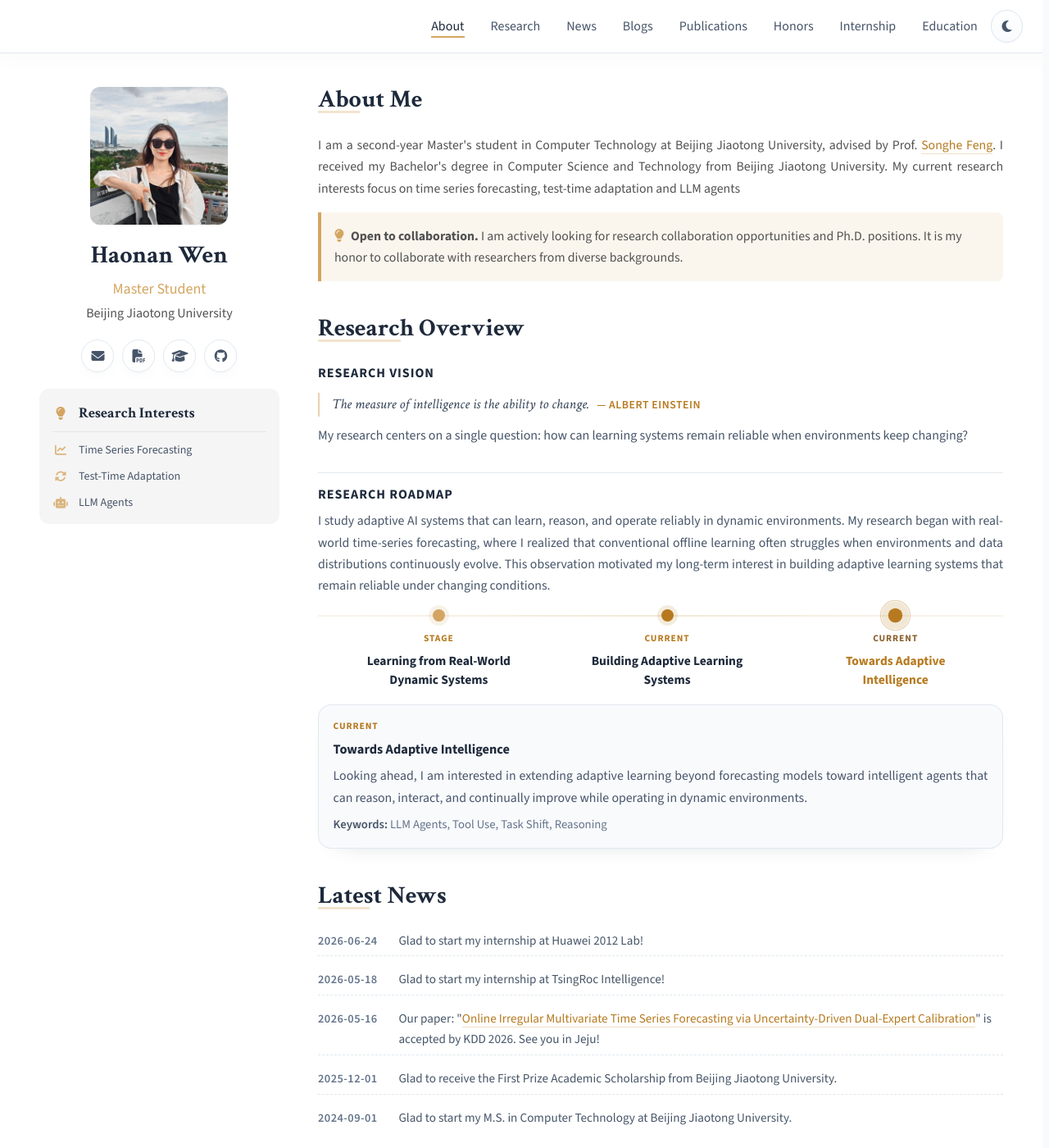
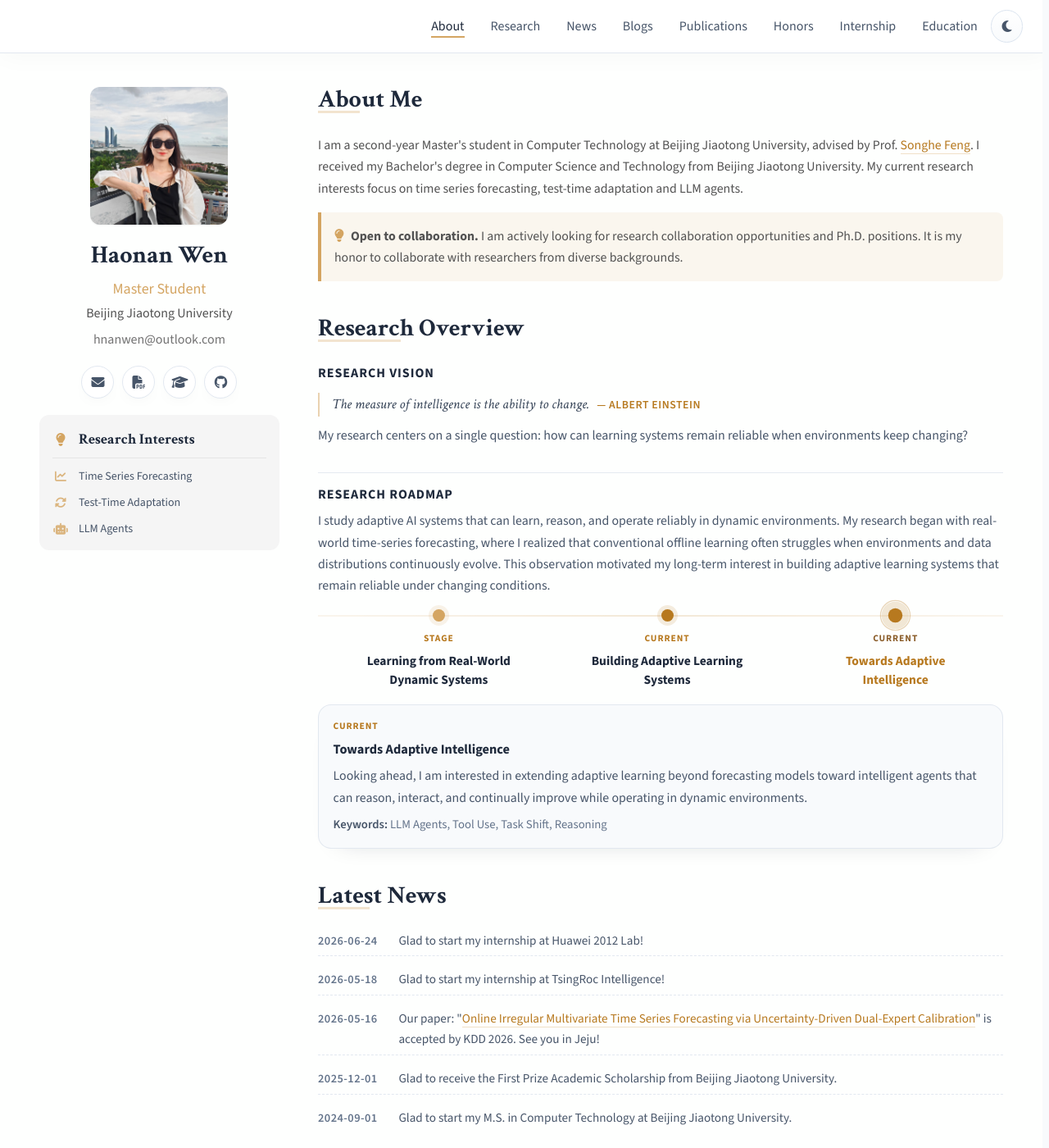
Before and after one commit to HaonanWen/HaonanWen.github.io, a Jekyll site: the page built from index.html, in a window 1280 px wide and 1400 px high. Shown: the whole window at 82% size. Built offline with Jekyll 4.4.1, drawn with Linux system fonts in a browser that asks for light colours; nearby versions of some CDN libraries.

Commit message:
Update site content

```diff
--- a/_data/about.yml
+++ b/_data/about.yml
@@ -1,2 +1,2 @@
-intro: "I am a second-year Master's student in Computer Technology at Beijing Jiaotong University, advised by Prof. <a href=\"https://faculty.bjtu.edu.cn/8407/\">Songhe Feng</a>. I received my Bachelor's degree in Computer Science and Technology from Beijing Jiaotong University. My current research interests focus on time series forecasting, test-time adaptation and LLM agents"
+intro: "I am a second-year Master's student in Computer Technology at Beijing Jiaotong University, advised by Prof. <a href=\"https://faculty.bjtu.edu.cn/8407/\">Songhe Feng</a>. I received my Bachelor's degree in Computer Science and Technology from Beijing Jiaotong University. My current research interests focus on time series forecasting, test-time adaptation and LLM agents."
 collaboration: "I am actively looking for research collaboration opportunities and Ph.D. positions. It is my honor to collaborate with researchers from diverse backgrounds."
--- a/_data/social.yml
+++ b/_data/social.yml
@@ -4,7 +4,7 @@
 
 - platform: "CV"
   icon: "fas fa-file-pdf"
-  url: "#"
+  url: "/assets/CV_whn_new.pdf"
 
 - platform: "Google Scholar"
   icon: "fas fa-graduation-cap"
--- a/index.html
+++ b/index.html
@@ -28,6 +28,7 @@
                         {% if site.name %}<h1 class="text-3xl font-serif font-bold text-primary mb-2">{{ site.name }}</h1>{% endif %}
                         {% if site.role %}<p class="text-lg text-accent font-medium mb-1">{{ site.role }}</p>{% endif %}
                         {% if site.institution %}<p class="text-neutral-600 mb-2">{{ site.institution }}</p>{% endif %}
+                        {% if site.email %}<p class="profile-email text-neutral-500">{{ site.email }}</p>{% endif %}
                     </div>
                     {% endif %}
 
@@ -35,7 +36,7 @@
                     <div class="social-links flex flex-wrap justify-center gap-2.5 mb-5">
                         {% for link in site.data.social %}
                         {% if link.url and link.icon %}
-                        <a href="{{ link.url }}" target="{% if link.url contains 'mailto:' %}_self{% else %}_blank{% endif %}" rel="{% unless link.url contains 'mailto:' %}noopener noreferrer{% endunless %}" class="social-btn" {% if link.platform %}title="{{ link.platform }}"{% endif %}>
+                        <a href="{{ link.url }}" {% unless link.url contains 'mailto:' %}target="_blank" rel="noopener noreferrer"{% endunless %} class="social-btn" {% if link.platform %}title="{{ link.platform }}"{% endif %}>
                             <i class="{{ link.icon }}"></i>
                         </a>
                         {% endif %}
@@ -428,6 +430,10 @@
     </div>
 </main>
 
+<div class="visitor-tracker-tiny" aria-hidden="true">
+    <script type="text/javascript" id="mapmyvisitors" src="//mapmyvisitors.com/map.js?d=2Di6zmVQQS8oAXUCjUOujhrbjb_VltdRq7LVRdfam48&cl=ffffff&w=a"></script>
+</div>
+
 {% if site.data.publications %}
 <div id="publications-drawer" class="drawer-overlay" aria-hidden="true">
     <div class="drawer-backdrop" data-close-drawer="true"></div>
--- a/styles.css
+++ b/styles.css
@@ -375,6 +375,42 @@
     border-color: #cbd5e1;
 }
 
+.content-column .body-copy,
+.content-column .body-copy p,
+.content-column .body-copy li,
+.content-column .news-content,
+.content-column .honor-content,
+.content-column .education-content,
+.content-column .research-positioning-text,
+.content-column .research-summary,
+.content-column .research-timeline-detail-description,
+.content-column .publication-card,
+.content-column .pub-list-item {
+    text-align: left;
+}
+
+.visitor-tracker-tiny {
+    position: fixed;
+    right: 10px;
+    bottom: 8px;
+    z-index: 20;
+    width: 46px;
+    height: 18px;
+    overflow: hidden;
+    opacity: 0;
+    transform: scale(0.55);
+    transform-origin: bottom right;
+    pointer-events: none;
+}
+
+.visitor-tracker-tiny iframe,
+.visitor-tracker-tiny img,
+.visitor-tracker-tiny canvas,
+.visitor-tracker-tiny object,
+.visitor-tracker-tiny embed {
+    max-width: none;
+}
+
 ::-webkit-scrollbar {
     width: 8px;
 }
@@ -462,6 +498,7 @@
     font-size: 1rem;
     line-height: 1.7;
     color: #475569;
+    text-align: left;
 }
 
 .research-vision-quote {
@@ -494,6 +531,7 @@
 
 .research-summary {
     color: #475569;
+    text-align: left;
 }
 
 .research-summary-under-title {
@@ -693,6 +731,7 @@
     margin: 0.35rem 0 0;
     color: #475569;
     line-height: 1.68;
+    text-align: left;
 }
 
 .research-timeline-keywords {
```
Also changed, not shown: other parts of index.html (+1 -0 lines), _blog_posts/under-cali/blog_undercali.md (+12 -11 lines), 1 other file.
